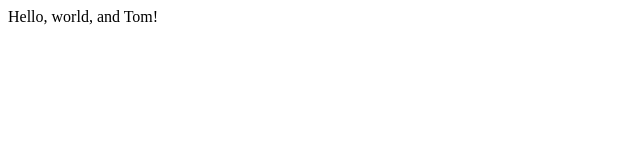
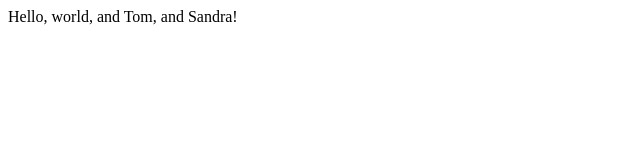
Before and after one commit to tomunoz/cs50, a plain HTML site: page index.html in a window 1280 px wide. Shown: the full height of the page, 0-640 px from the left. Drawn offline with Linux system fonts and the light colour scheme.

Commit message:
added Sandra to hello

```diff
--- a/index.html
+++ b/index.html
@@ -6,7 +6,7 @@
 </head>
 
 <body>
-    Hello, world, and Tom!
+    Hello, world, and Tom, and Sandra!
 </body>
 
 </html>
```
